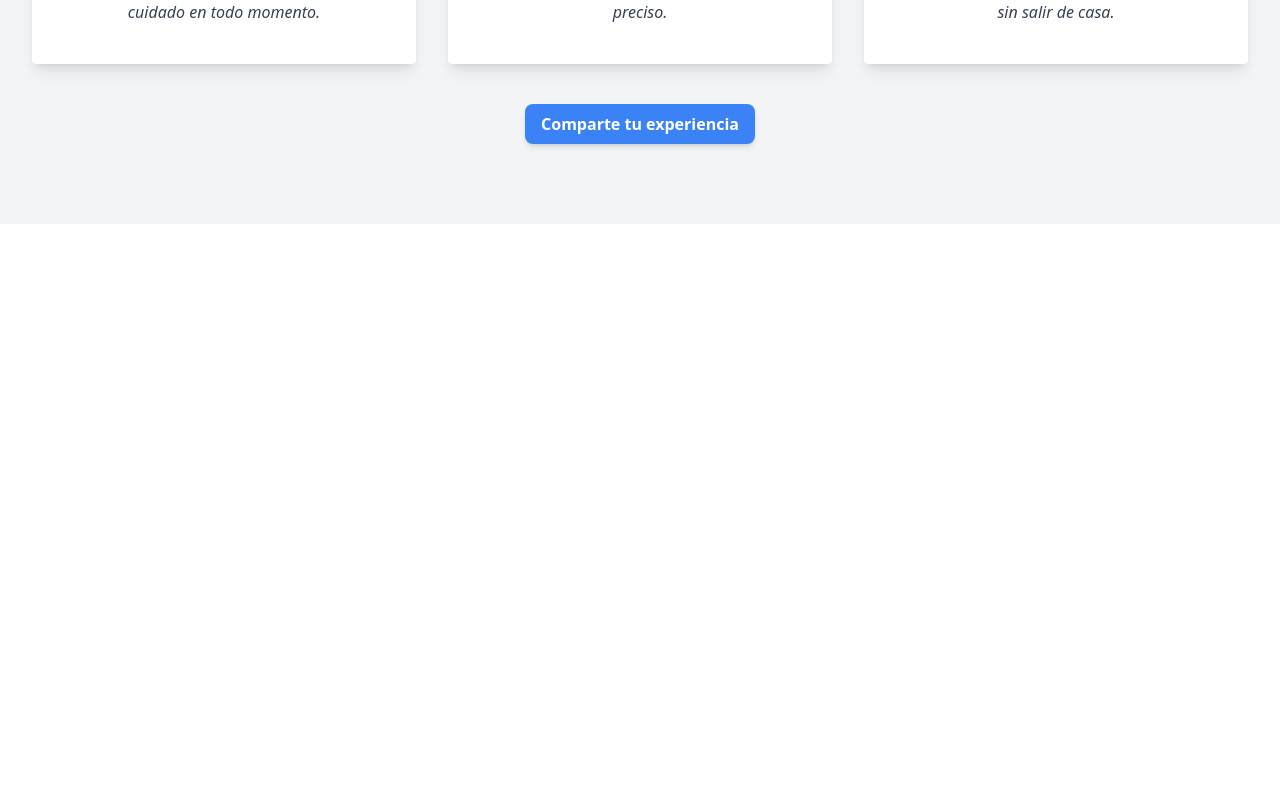
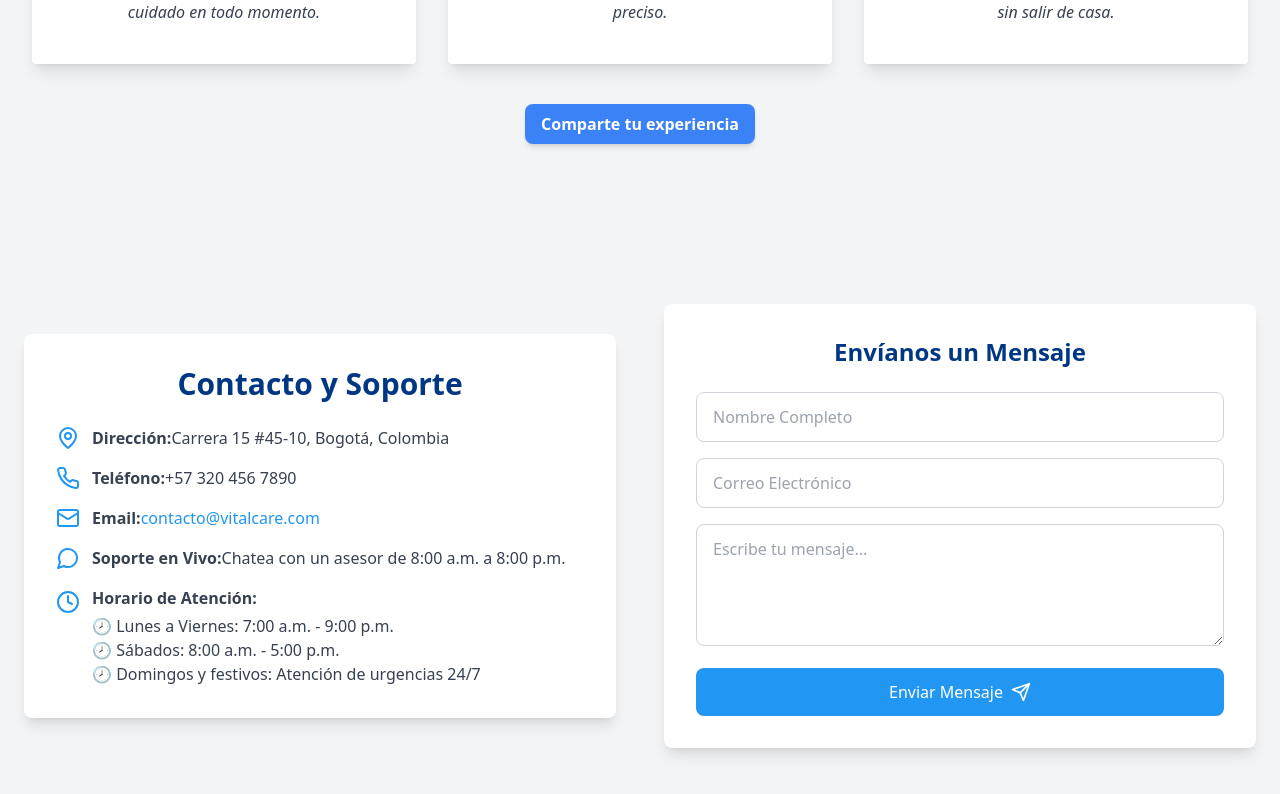
Before and after one commit to bytexsoftware/VitalCare-Medical-Center-Page, a React (Vite) app: page / in a window 1280 px wide. Shown: the part 3398-4192 px from the top of the page. Before the commit the page ends 3622 px from the top, so only its background shows below. Built offline with nearby package versions, Linux system fonts and the light colour scheme.

Commit message:
Sección 8 terminada y rama actualizada

```diff
--- a/src/App.tsx
+++ b/src/App.tsx
@@ -5,7 +5,7 @@ import AboutUs from './components/AboutUs/AboutUs';
 import PricingPlans from './components/PricingPlans/PricingPlans';
 import Security from './components/Security/Security';
 import Testimonials from './components/Testimonials/Testimonials';
-
+import Contact from './components/Contact/Contact';
 
 
 function App() {
@@ -17,10 +17,10 @@ function App() {
       <Security />
       <PricingPlans />
       <Testimonials />
-
+      <Contact />
     </div>
   );
 }
-import { Import } from 'lucide-react';
+
 
 export default App;
--- /dev/null
+++ b/src/components/Contact/Contact.tsx
@@ -0,0 +1,73 @@
+import React from 'react';
+import { MapPin, Phone, Mail, MessageCircle, Clock, Send } from 'lucide-react';
+
+const Contact: React.FC = () => {
+  return (
+    <section className="relative bg-gray-100 py-20 px-6">
+      <div className="container mx-auto grid md:grid-cols-2 gap-12 items-center">
+
+        {/* Tarjeta de Información de Contacto */}
+        <div className="bg-white shadow-lg p-8 rounded-lg">
+          <h2 className="text-3xl font-bold text-[#003785] mb-6 text-center">Contacto y Soporte</h2>
+          <div className="space-y-4 text-gray-700">
+
+            <p className="flex items-center">
+              <MapPin className="text-[#2196f3] w-6 h-6 mr-3" />
+              <strong>Dirección:</strong> Carrera 15 #45-10, Bogotá, Colombia
+            </p>
+
+            <p className="flex items-center">
+              <Phone className="text-[#2196f3] w-6 h-6 mr-3" />
+              <strong>Teléfono:</strong> +57 320 456 7890
+            </p>
+
+            <p className="flex items-center">
+              <Mail className="text-[#2196f3] w-6 h-6 mr-3" />
+              <strong>Email:</strong> <a href="mailto:contacto@vitalcare.com" className="text-[#2196f3] hover:underline">contacto@vitalcare.com</a>
+            </p>
+
+            <p className="flex items-center">
+              <MessageCircle className="text-[#2196f3] w-6 h-6 mr-3" />
+              <strong>Soporte en Vivo:</strong> Chatea con un asesor de 8:00 a.m. a 8:00 p.m.
+            </p>
+
+            {/* Horario de Atención */}
+            <div className="flex items-start">
+              <Clock className="text-[#2196f3] w-6 h-6 mr-3 mt-1" />
+              <div>
+                <strong>Horario de Atención:</strong>
+                <p className="mt-1">
+                  🕗 Lunes a Viernes: 7:00 a.m. - 9:00 p.m.<br />
+                  🕗 Sábados: 8:00 a.m. - 5:00 p.m.<br />
+                  🕗 Domingos y festivos: Atención de urgencias 24/7
+                </p>
+              </div>
+            </div>
+
+          </div>
+        </div>
+
+        {/* Formulario de Contacto */}
+        <div className="bg-white shadow-lg p-8 rounded-lg">
+          <h3 className="text-2xl font-bold text-[#003785] mb-6 text-center">Envíanos un Mensaje</h3>
+          <form className="space-y-4">
+
+            <input type="text" placeholder="Nombre Completo" className="w-full px-4 py-3 border border-gray-300 rounded-lg focus:outline-none focus:ring-2 focus:ring-[#2196f3]" />
+
+            <input type="email" placeholder="Correo Electrónico" className="w-full px-4 py-3 border border-gray-300 rounded-lg focus:outline-none focus:ring-2 focus:ring-[#2196f3]" />
+
+            <textarea placeholder="Escribe tu mensaje..." rows={4} className="w-full px-4 py-3 border border-gray-300 rounded-lg focus:outline-none focus:ring-2 focus:ring-[#2196f3]"></textarea>
+
+            <button className="w-full bg-[#2196f3] text-white px-6 py-3 rounded-lg hover:bg-[#1976d2] transition-colors flex items-center justify-center">
+              Enviar Mensaje <Send className="ml-2 w-5 h-5" />
+            </button>
+
+          </form>
+        </div>
+
+      </div>
+    </section>
+  );
+};
+
+export default Contact;
```
